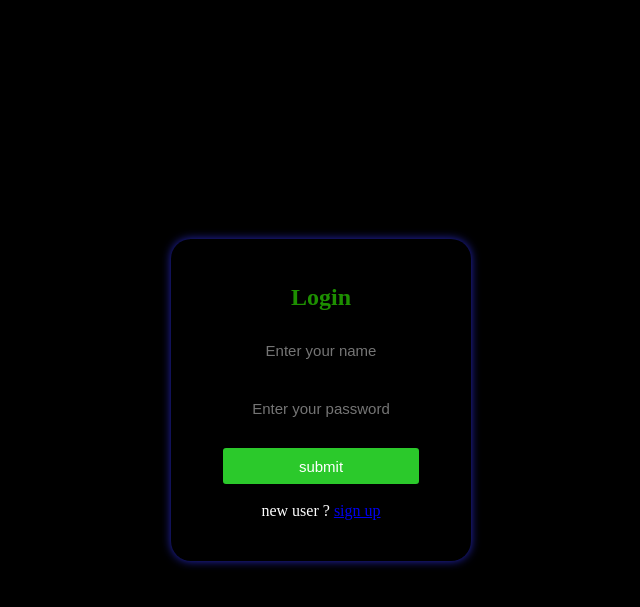
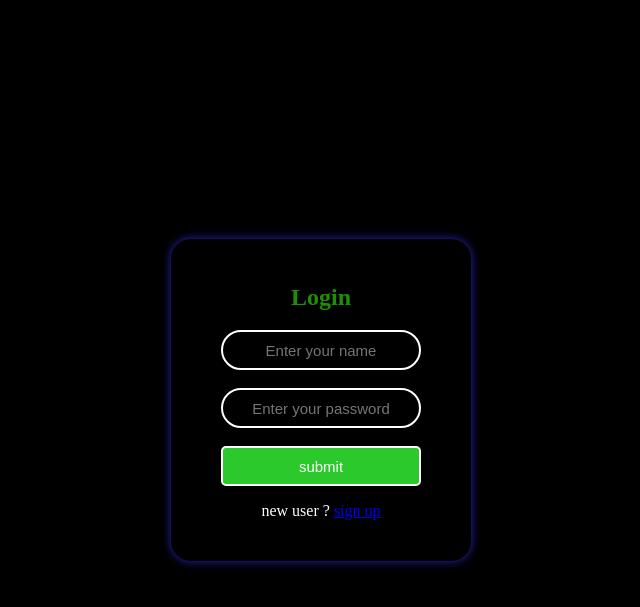
Before and after one commit to chandunb/fsdpr1, a Flask app: page /login in a window 1280 px wide. Shown: the top 607 px of the page, without its empty margins (319-959 px from the left). Run offline with Flask 3, Linux system fonts and the light colour scheme.

Commit message:
Update login.html

```diff
--- a/templates/login.html
+++ b/templates/login.html
@@ -34,7 +34,7 @@
         }
 
         input {
-            border: 2px solid black;
+            border: 2px solid white;
             color: white;
             background-color: black;
             height: 40px;
```
